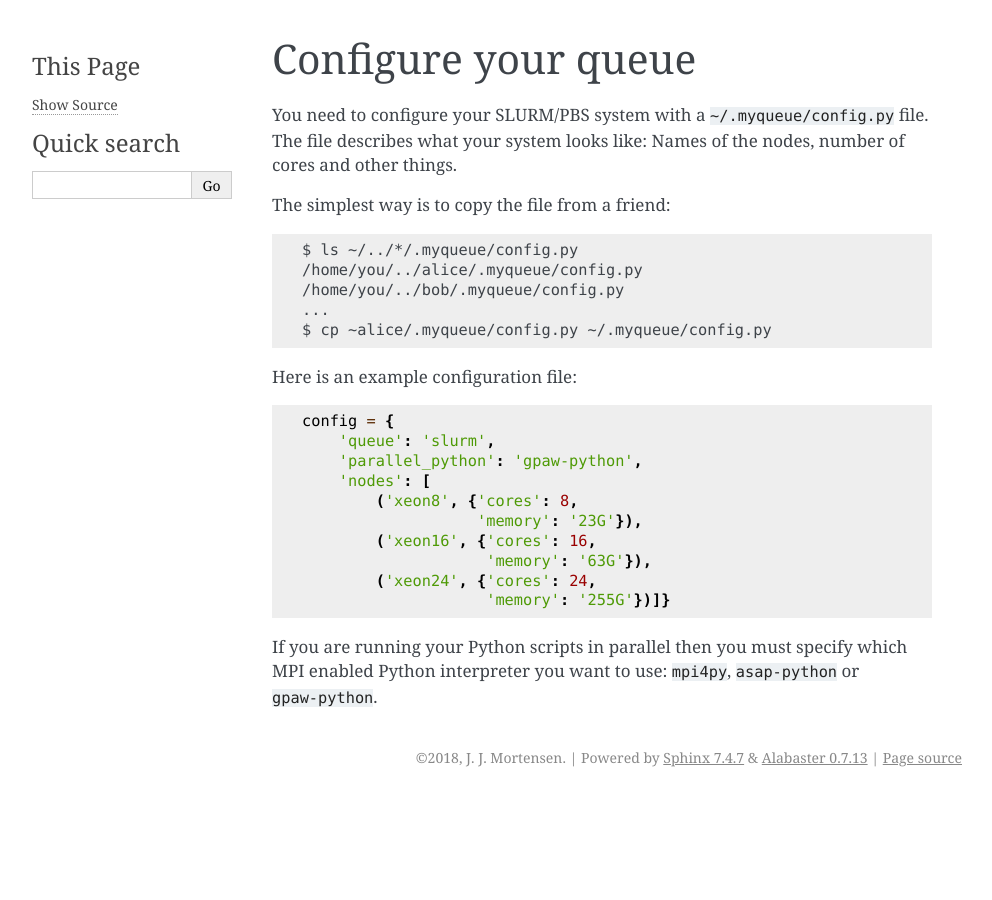
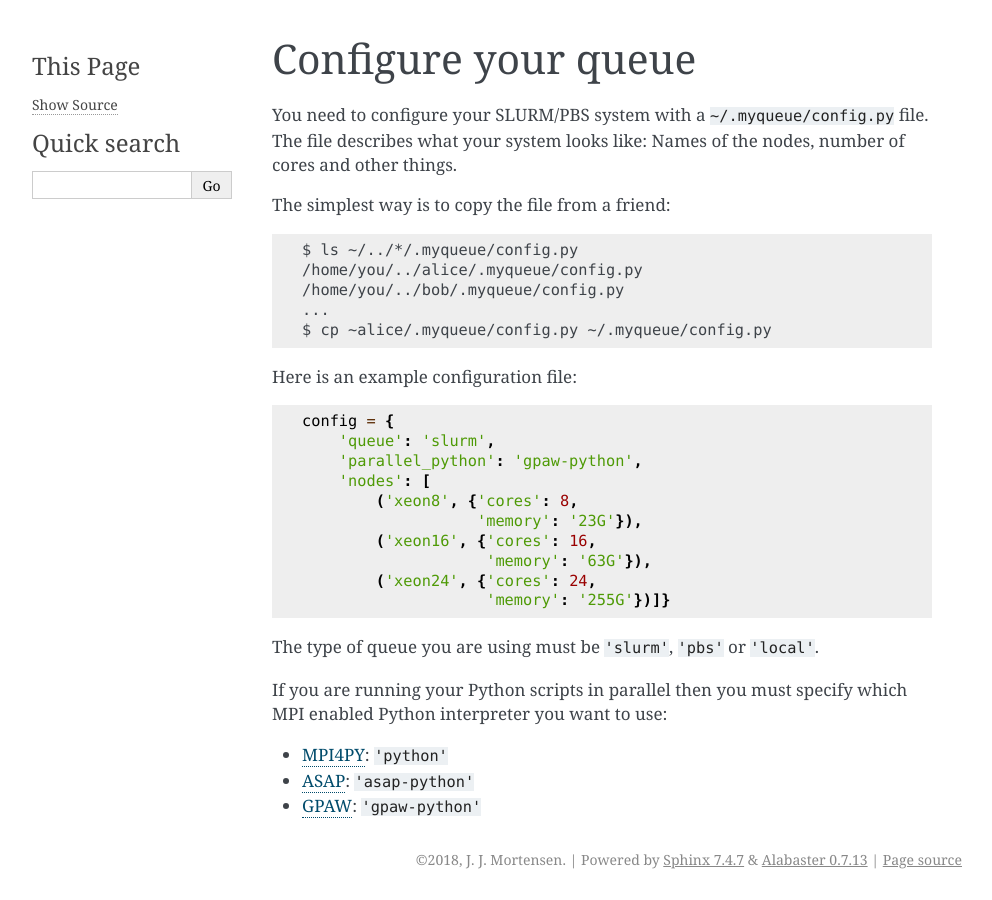
Before and after one commit to Yangxinsix/myqueue, a Sphinx documentation site: the page built from docs/configuration.rst, in a window 1280 px wide. Shown: the whole page, without its empty margins (148-1140 px from the left). Built offline with Sphinx 7.4.7, drawn with Linux system fonts in a browser that asks for light colours.

Commit message:
Accept upper case queue names + docs

```diff
--- a/docs/configuration.rst
+++ b/docs/configuration.rst
@@ -19,6 +19,15 @@ Here is an example configuration file:
 
 .. literalinclude:: example_config.py
 
+The type of queue you are using must be ``'slurm'``, ``'pbs'`` or ``'local'``.
+
 If you are running your Python scripts in parallel then you must specify which
-MPI enabled Python interpreter you want to use: ``mpi4py``, ``asap-python``
-or ``gpaw-python``.
+MPI enabled Python interpreter you want to use:
+
+* MPI4PY_: ``'python'``
+* ASAP_: ``'asap-python'``
+* GPAW_: ``'gpaw-python'``
+
+.. _MPI4PY: https://mpi4py.readthedocs.io/en/stable/index.html
+.. _ASAP: https://wiki.fysik.dtu.dk/asap
+.. _GPAW: https://wiki.fysik.dtu.dk/gpaw/
```
Also changed, not shown: 3 other files.
